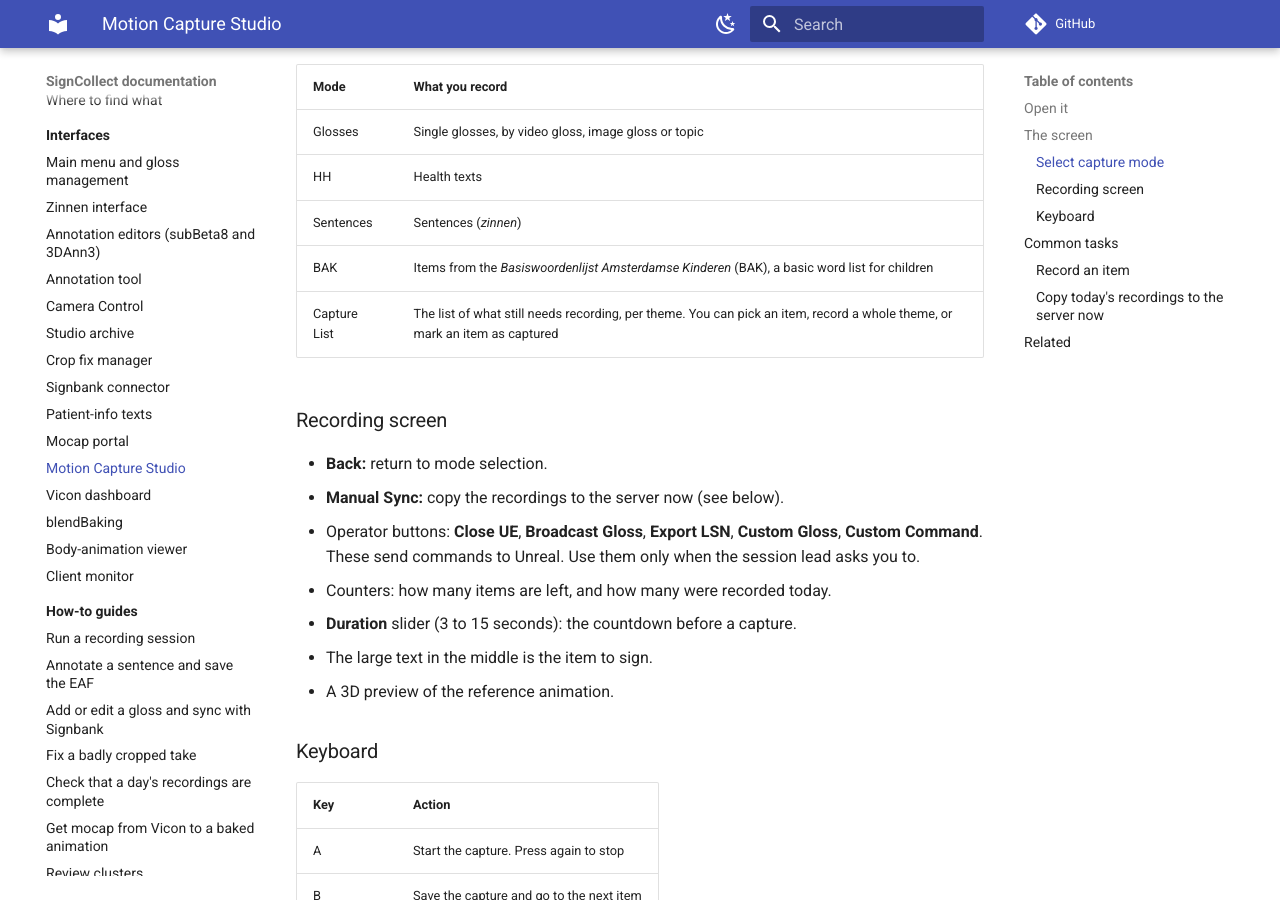
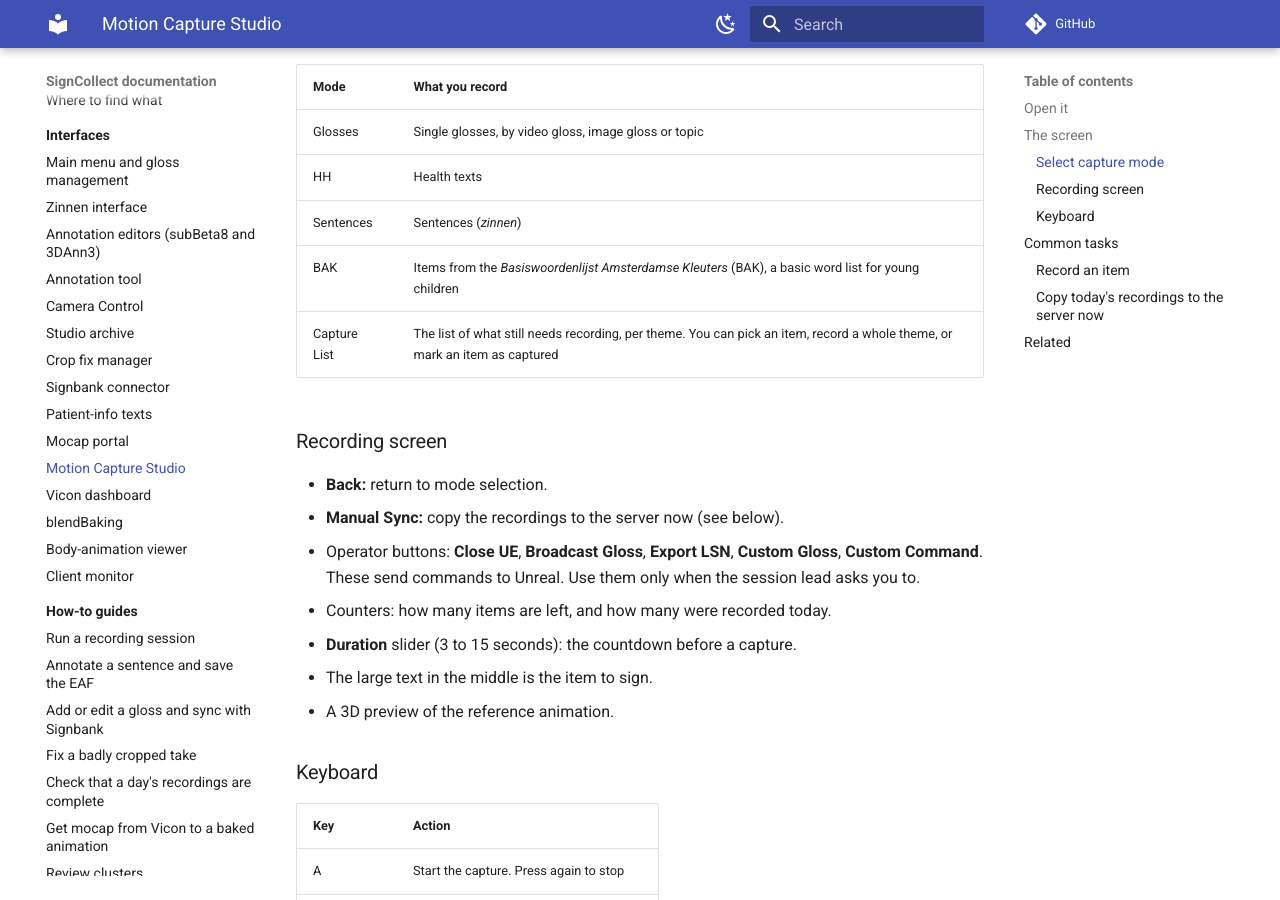
Before and after one commit to Amsterdam-Humanities-Labs/signlab_docs, an MkDocs documentation site: the page built from docs/interfaces/mocap-studio.md, in a window 1280 px wide and 900 px high, scrolled down 1139 px. Built offline with MkDocs 1.6.1 and Material for MkDocs 9.7.7, drawn with Linux system fonts in a browser that asks for light colours; comment, search, counter and statistics services are not loaded.

Commit message:
BAK is the Basiswoordenlijst Amsterdamse Kleuters (as the code names it)
Co-Authored-By: Claude Opus 5.5 (1M context) <noreply@anthropic.com>
Claude-Session: https://claude.ai/code/session_01Q96cin1pLs7vTRPN9HVPQX

```diff
--- a/docs/interfaces/mocap-studio.md
+++ b/docs/interfaces/mocap-studio.md
@@ -32,7 +32,7 @@ copy of the day's recordings to the server.
 | Glosses | Single glosses, by video gloss, image gloss or topic |
 | HH | Health texts |
 | Sentences | Sentences (*zinnen*) |
-| BAK | Items from the *Basiswoordenlijst Amsterdamse Kinderen* (BAK), a basic word list for children |
+| BAK | Items from the *Basiswoordenlijst Amsterdamse Kleuters* (BAK), a basic word list for young children |
 | Capture List | The list of what still needs recording, per theme. You can pick an item, record a whole theme, or mark an item as captured |
 
 
```
